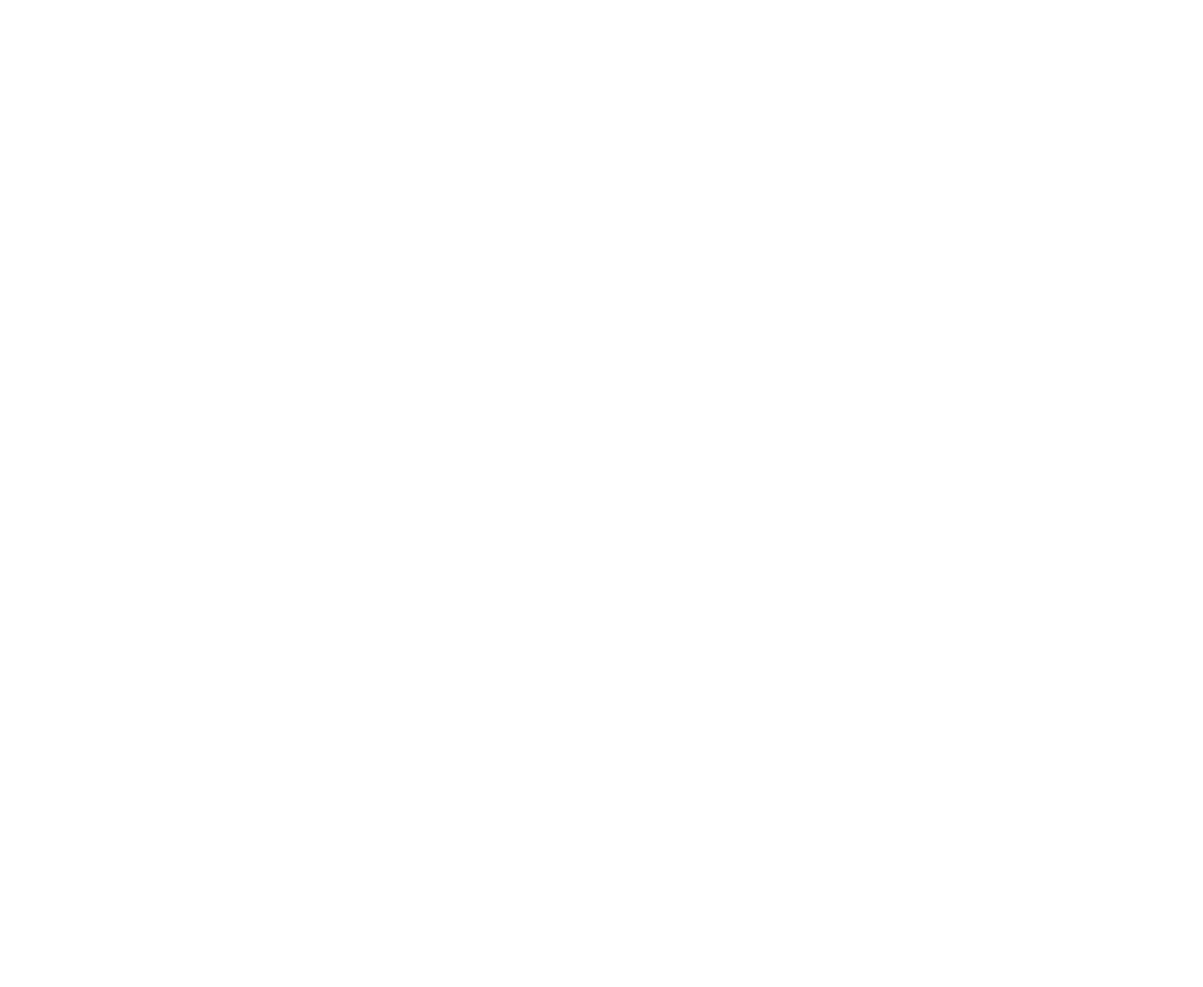
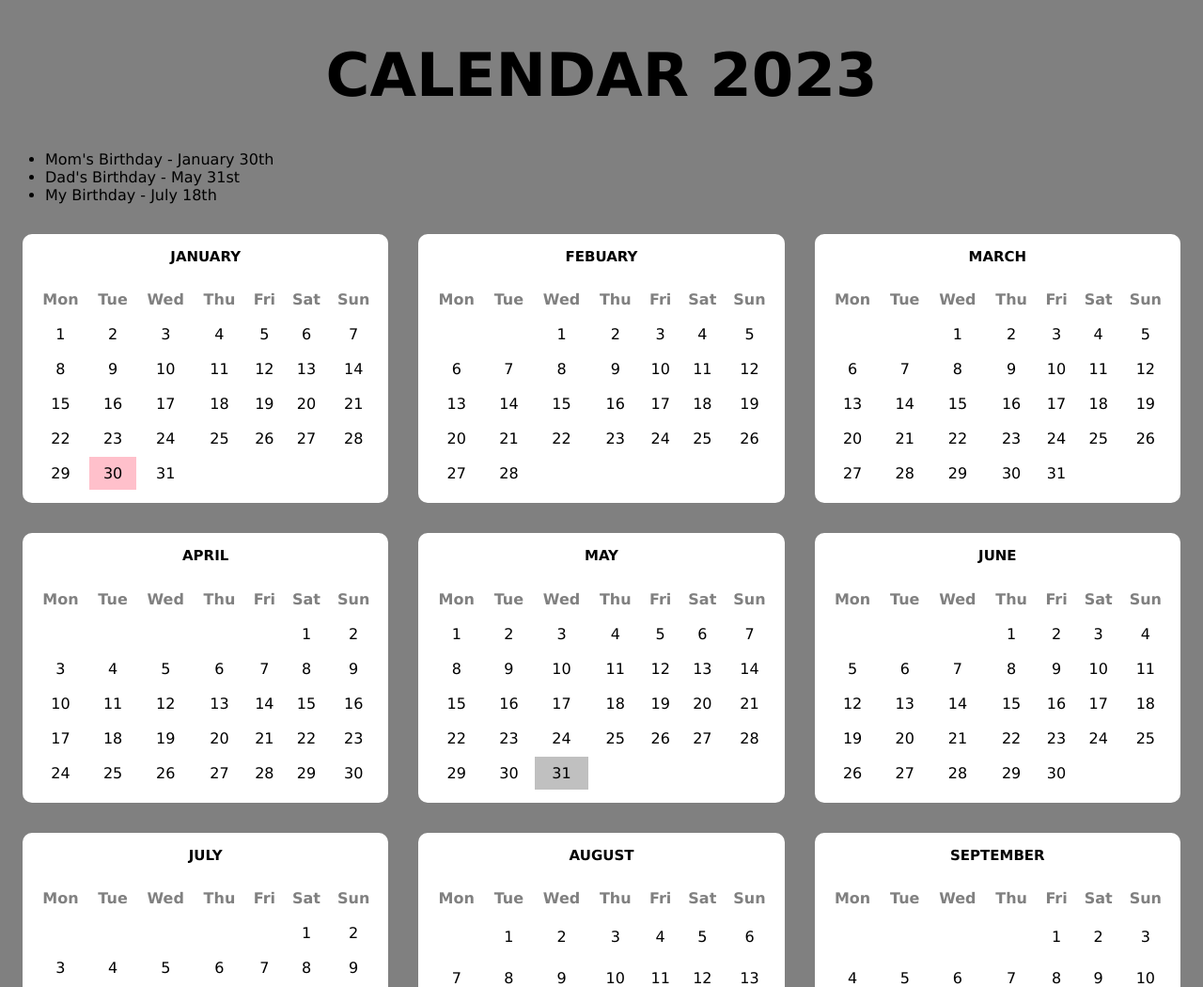
Before and after one commit to Babsmutini/CEN414_2022, a plain HTML site: page Calendar/index.html in a window 1280 px wide. Shown: the top 1050 px of the page at 94% size. Before the commit the page ends 800 px from the top, so only its background shows below. Drawn offline with Linux system fonts and the light colour scheme.

Commit message:
calendar completion - 90%

```diff
--- a/Calendar/index.html
+++ b/Calendar/index.html
@@ -4,7 +4,19 @@
     <meta charset="UTF-8" />
     <meta http-equiv="X-UA-Compatible" content="IE=edge" />
     <meta name="viewport" content="width=device-width, initial-scale=1.0" />
+
     <title>Calendar</title>
+    <link rel="stylesheet" href="style.css" />
   </head>
-  <body></body>
+  <body>
+    <h1>CALENDAR 2023</h1>
+    <ul>
+      <li>Mom's Birthday - January 30th</li>
+      <li>Dad's Birthday - May 31st</li>
+      <li>My Birthday - July 18th</li>
+    </ul>
+    <div id="calendar-body"></div>
+
+    <script src="index.js"></script>
+  </body>
 </html>
--- a/Calendar/index.js
+++ b/Calendar/index.js
@@ -0,0 +1,112 @@
+let today = new Date();
+let currentMonth = today.getMonth();
+let currentYear = today.getFullYear();
+
+let months = [
+  "january",
+  "febuary",
+  "march",
+  "april",
+  "may",
+  "june",
+  "july",
+  "august",
+  "september",
+  "october",
+  "november",
+  "december",
+];
+let days = ["mon", "tue", "wed", "thu", "fri", "sat", "sun"];
+
+// let monthAndYear = document.getElementById("monthAndYear");
+
+const dayHeading = (days, table) => {
+  // inject into table
+  let dayHead = document.createElement("thead");
+  let dayRow = document.createElement("tr");
+  dayHead.appendChild(dayRow);
+  table.appendChild(dayHead);
+
+  for (let i = 0; i < days.length; i++) {
+    dayData = document.createElement("th");
+    dayData.innerHTML = days[i];
+    dayRow.appendChild(dayData);
+    console.log(days[i]);
+  }
+};
+
+//creating the table data itself
+const calendar = (months, days) => {
+  /**
+   * @firstDayOfMonth = 1st day of the month
+   * returns the day of the week (0-6) for the first day of the month
+   *
+   * @daysInMonth = number of days in the month
+   * returns the number of days in the month
+   *
+   * **/
+
+  let month = "";
+  let year = "2023";
+
+  // Getting the numbers of day in a month
+  for (month of months) {
+    // Getting first day of that month
+    let firstDay = new Date(`${month} +","+ ${year}`).getDay();
+    // Lets get the amount of days in that month
+
+    // let daysInMonth = 32 - new Date(year, month.indexOf(), 32).getDate();
+    let daysInMonth = new Date(year, months.indexOf(month) + 1, 0).getDate();
+
+    // Create a table
+    let table = document.createElement("table");
+    //append table to body
+    document.getElementById("calendar-body").append(table);
+    let caption = document.createElement("caption");
+    caption.innerHTML = month;
+    caption.className = "table-caption";
+
+    //append caption to table
+    table.appendChild(caption);
+
+    // create row for days of the week, could send the index of the new table created
+    dayHeading(days, table);
+
+    // append it to that table
+    let date = 1;
+    for (let i = 0; i < 6; i++) {
+      // creates a table row
+      var row = document.createElement("tr");
+      //creating individual cells, filing them up with data.
+      for (let j = 0; j < 7; j++) {
+        if (i === 0 && j < firstDay - 1) {
+          let cell = document.createElement("td");
+          let cellText = document.createTextNode("");
+          cell.appendChild(cellText);
+          row.appendChild(cell);
+        } else if (date > daysInMonth) {
+          break;
+        } else {
+          let cell = document.createElement("td");
+          let cellText = document.createTextNode(date);
+          if (date === 30 && month === "january") {
+            cell.classList.add("bg-mom-birthday");
+          } else if (date === 31 && month === "may") {
+            cell.classList.add("bg-dad-birthday");
+          } // color today's date
+          else if (date === 18 && month === "july") {
+            cell.classList.add("bg-birthday");
+          } // color today's date
+          cell.appendChild(cellText);
+          row.appendChild(cell);
+          date++;
+        }
+      }
+
+      table.appendChild(row); // appending each row into calendar body.
+    }
+    console.log(month);
+  }
+};
+
+calendar(months, days);
--- /dev/null
+++ b/Calendar/style.css
@@ -0,0 +1,67 @@
+body {
+  font-family: "Lucida Sans", "Lucida Sans Regular", "Lucida Grande", "Lucida Sans Unicode", Geneva,
+    Verdana, sans-serif;
+
+  background-color: gray;
+}
+
+h1 {
+  font-size: 4em;
+  color: black;
+  text-align: center;
+}
+
+#calendar-body {
+  display: grid;
+  grid-template-columns: repeat(3, 1fr);
+}
+
+table {
+  margin: 1em 1em;
+  border-bottom-left-radius: 10px;
+  border-bottom-right-radius: 10px;
+  text-align: center;
+  padding: 10px;
+  vertical-align: middle;
+  background-color: white;
+}
+caption {
+  border-top-left-radius: 10px;
+  border-top-right-radius: 10px;
+  background-color: white;
+  padding-top: 1em;
+  padding-bottom: 0.5em;
+}
+
+thead {
+  color: grey;
+  text-transform: capitalize;
+}
+
+thead th {
+  width: 25%;
+}
+
+th,
+td {
+  padding: 8px;
+}
+
+.table-caption {
+  font-size: 15px;
+  font-weight: bold;
+  text-transform: uppercase;
+}
+
+.bg-mom-birthday {
+  background-color: pink;
+}
+.bg-dad-birthday {
+  background-color: silver;
+}
+.bg-birthday {
+  background-color: gold;
+}
+.bg-holiday {
+  background-color: brown;
+}
```
